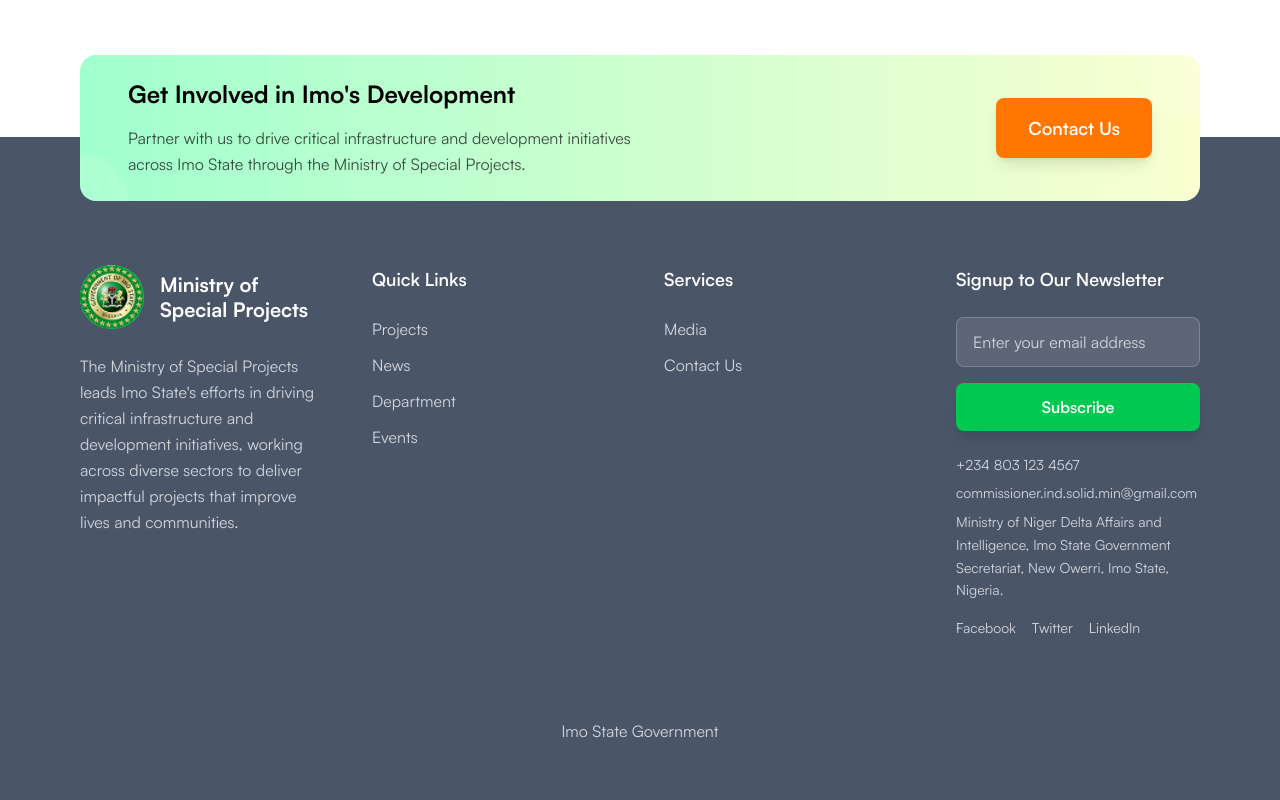
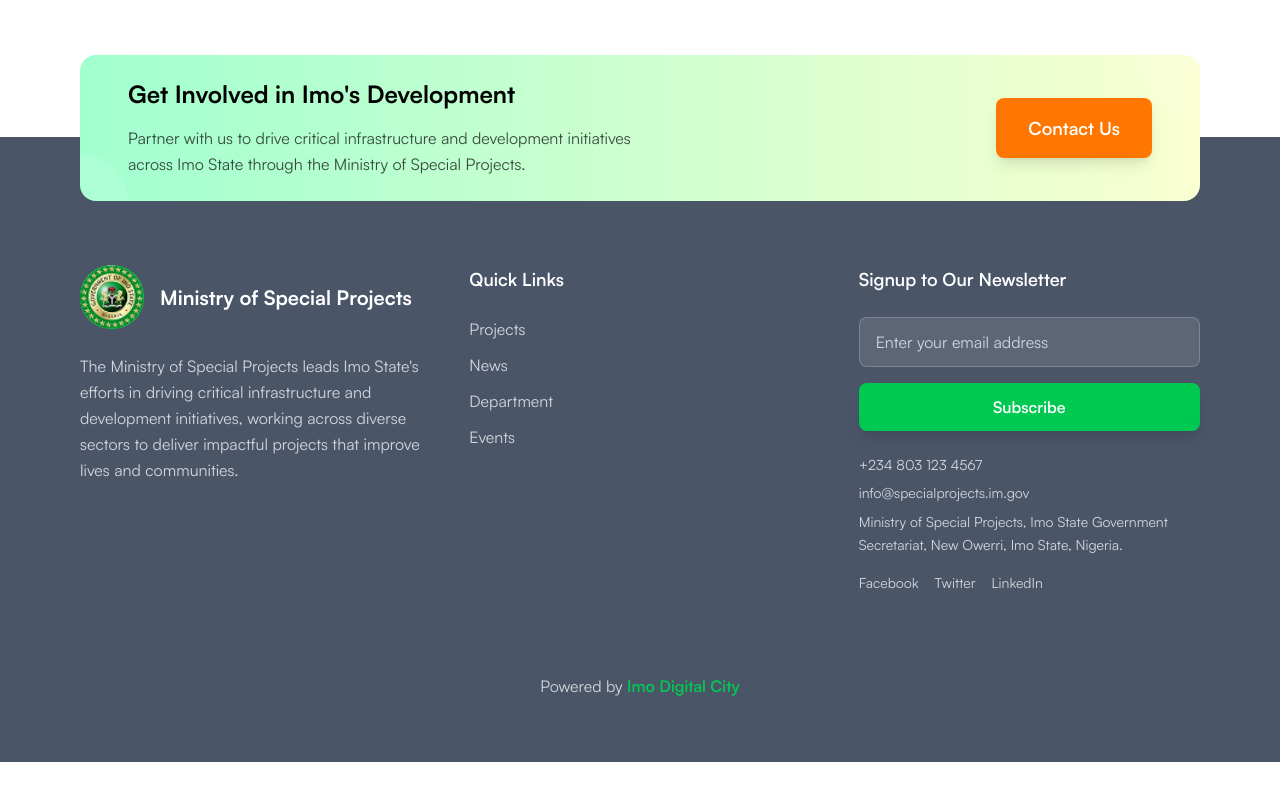
Before and after one commit to IDCLofficial/ministry-of-special-projects, a Next.js app: page /contact in a window 1280 px wide. Shown: the part 1248-2048 px from the top of the page. After the commit the page ends 2010 px from the top, so only its background shows below. Built offline with nearby package versions, Linux system fonts and the light colour scheme.

Commit message:
Make Updates from corrections

```diff
--- a/app/components/Footer.tsx
+++ b/app/components/Footer.tsx
@@ -83,7 +83,7 @@
             {/* Footer */}
             <footer className="bg-[#4A5568] text-white pb-8 sm:pb-12 md:pb-16 pt-16 sm:pt-24 md:pt-32">
                 <div className="px-4 sm:px-6 lg:px-20">
-                    <div className="grid grid-cols-1 sm:grid-cols-2 md:grid-cols-4 gap-6 sm:gap-8 md:gap-12">
+                    <div className="grid grid-cols-1 sm:grid-cols-2 md:grid-cols-3 gap-6 sm:gap-8 md:gap-12">
                         {/* Logo and Description */}
                         <AnimatedEntrance {...ANIMATION_PRESETS.CARD_FADE_UP} delay={STAGGER_DELAYS.MEDIUM[0]}>
                             <div className="sm:col-span-2 md:col-span-1">
@@ -123,18 +123,6 @@
                             </div>
                         </AnimatedEntrance>
 
-                        <AnimatedEntrance {...ANIMATION_PRESETS.CARD_FADE_UP} delay={STAGGER_DELAYS.MEDIUM[2]}>
-                            <div>
-                                <h4 className="text-base sm:text-lg font-semibold mb-3 sm:mb-4 md:mb-6 text-white relative">
-                                    Services
-                                    <div className="absolute bottom-0 left-0 w-0 h-0.5 bg-green-500 transition-all duration-300 group-hover:w-full"></div>
-                                </h4>
-                                <ul className="space-y-2 sm:space-y-3">
-                                    <li><Link href="/media" className="text-gray-300 hover:text-green-300 hover:translate-x-1 transition-all duration-300 text-sm sm:text-base inline-block">Media</Link></li>
-                                    <li><Link href="/contact" className="text-gray-300 hover:text-green-300 hover:translate-x-1 transition-all duration-300 text-sm sm:text-base inline-block">Contact Us</Link></li>
-                                </ul>
-                            </div>
-                        </AnimatedEntrance>
 
                         {/* Newsletter Signup */}
                         <AnimatedEntrance {...ANIMATION_PRESETS.CARD_FADE_UP} delay={STAGGER_DELAYS.MEDIUM[3]}>
@@ -164,9 +152,9 @@
                                 </form>
                                 <div className="mt-4 sm:mt-6 space-y-1 sm:space-y-2 text-xs sm:text-sm text-gray-300 grid">
                                     <a href="tel:+2348031234567" className="hover:text-green-300 transition-colors duration-300 cursor-pointer">+234 803 123 4567</a>
-                                    <a href="mailto:commissioner.ind.solid.min@gmail.com" className="hover:text-green-300 transition-colors duration-300 cursor-pointer">commissioner.ind.solid.min@gmail.com</a>
+                                    <a href="mailto:info@specialprojects.im.gov" className="hover:text-green-300 transition-colors duration-300 cursor-pointer">info@specialprojects.im.gov</a>
                                     <p className="leading-relaxed hover:text-gray-200 transition-colors duration-300">
-                                        Ministry of Niger Delta Affairs and Intelligence, Imo State Government Secretariat, New Owerri, Imo State, Nigeria.
+                                        Ministry of Special Projects, Imo State Government Secretariat, New Owerri, Imo State, Nigeria.
                                     </p>
                                     <div className="flex space-x-4 mt-2">
                                         <a href="https://facebook.com/imonigerdelta" target="_blank" rel="noopener noreferrer" className="hover:text-green-300 transition-colors duration-300 cursor-pointer">
@@ -186,7 +174,7 @@
 
                     <AnimatedEntrance {...ANIMATION_PRESETS.SECTION_FADE_IN} delay={600}>
                         <div className="border-t border-gray-600 mt-8 sm:mt-10 md:mt-12 pt-4 sm:pt-6 md:pt-8 text-center">
-                            <p className="text-gray-300 text-sm sm:text-base hover:text-white transition-colors duration-300">Imo State Government</p>
+                            <p className="text-gray-300 text-sm sm:text-base hover:text-white transition-colors duration-300">Powered by <Link href="https://imodigitalcity.com/" target="_blank" rel="noopener noreferrer" className="text-green-500 font-semibold hover:text-green-400 transition-colors duration-300">Imo Digital City</Link></p>
                         </div>
                     </AnimatedEntrance>
                 </div>
--- a/app/contact/page.tsx
+++ b/app/contact/page.tsx
@@ -12,15 +12,18 @@
         email: "",
         subject: "",
         message: "",
+        notRobot: false,
     });
     const [errors, setErrors] = useState<
-        Partial<Record<"name" | "company" | "phone" | "email" | "subject" | "message", string>>
+        Partial<Record<"name" | "company" | "phone" | "email" | "subject" | "message" | "notRobot", string>>
     >({});
     const [isSubmitting, setIsSubmitting] = useState(false);
 
     const handleChange = useCallback(
         (e: ChangeEvent<HTMLInputElement | HTMLTextAreaElement>) => {
-            const { name, value } = e.target;
+            const { name, type } = e.target;
+            const value = type === 'checkbox' ? (e.target as HTMLInputElement).checked : e.target.value;
+
             setFormValues((prev) => ({ ...prev, [name]: value }));
             if (errors[name as keyof typeof errors]) {
                 setErrors((prev) => {
@@ -41,6 +44,7 @@
         if (values.phone && !/^[\d\s()+-]{7,20}$/.test(values.phone)) nextErrors.phone = "Enter a valid phone";
         if (!values.subject.trim()) nextErrors.subject = "Subject is required";
         if (!values.message.trim() || values.message.trim().length < 10) nextErrors.message = "Message should be at least 10 characters";
+        if (!values.notRobot) nextErrors.notRobot = "Please confirm you are not a robot";
         return nextErrors;
     }, []);
 
@@ -57,7 +61,7 @@
             try {
                 await new Promise((resolve) => setTimeout(resolve, 1200));
                 toast.success("Message sent successfully!");
-                setFormValues({ name: "", company: "", phone: "", email: "", subject: "", message: "" });
+                setFormValues({ name: "", company: "", phone: "", email: "", subject: "", message: "", notRobot: false });
                 setErrors({});
             } finally {
                 setIsSubmitting(false);
@@ -127,7 +131,7 @@
                                     </div>
                                     <h3 className="text-xl font-bold text-gray-900 mb-2">Socials</h3>
                                     <div className="flex space-x-3">
-                                        <a href="https://www.facebook.com/p/Ministry-of-Special-Duties-Imo-State-100095781721605/" target="_blank" rel="noopener noreferrer" className="w-8 h-8 bg-green-500 rounded flex items-center justify-center hover:bg-green-600 transition-colors">
+                                        <a href="#" target="_blank" rel="noopener noreferrer" className="w-8 h-8 bg-green-500 rounded flex items-center justify-center hover:bg-green-600 transition-colors">
                                             <svg className="w-4 h-4 text-white" fill="currentColor" viewBox="0 0 24 24">
                                                 <path d="M22.675 0H1.325C.593 0 0 .593 0 1.325v21.351C0 23.407.593 24 1.325 24H12.82v-9.294H9.692v-3.622h3.128V8.413c0-3.1 1.893-4.788 4.659-4.788 1.325 0 2.463.099 2.795.143v3.24l-1.918.001c-1.504 0-1.795.715-1.795 1.763v2.313h3.587l-.467 3.622h-3.12V24h6.116c.73 0 1.323-.593 1.323-1.325V1.325C24 .593 23.407 0 22.675 0z"/>
                                             </svg>
@@ -258,12 +262,23 @@
                                     ></textarea>
                                     {errors.message && <p id="message-error" className="mt-2 text-sm text-red-600">{errors.message}</p>}
                                 </div>
+                                <div>
                                 <div className="flex items-center">
-                                    <input type="checkbox" required id="not-robot" name="not-robot" className="h-4 w-4 text-green-600 focus:ring-green-500 border-gray-300 rounded" />
+                                    <input
+                                        type="checkbox"
+                                        required
+                                        id="not-robot"
+                                        name="notRobot"
+                                        className="h-4 w-4 text-green-600 focus:ring-green-500 border-gray-300 rounded"
+                                        onChange={handleChange}
+                                        checked={formValues.notRobot}
+                                    />
                                     <label htmlFor="not-robot" className="ml-2 block text-sm text-gray-700">
                                         I&apos;m not a robot
                                     </label>
                                 </div>
+                                {errors.notRobot && <p id="not-robot-error" className="mt-2 text-sm text-red-600">{errors.notRobot}</p>}
+                            </div>
                                 <button
                                     type="submit"
                                     disabled={isSubmitting}
--- a/utils/constants/navigation.ts
+++ b/utils/constants/navigation.ts
@@ -44,6 +44,6 @@
 
 export const CONTACT_INFO = {
   address: "Ministry of Special Duties, block 10, State Secretariat Complex, Imo, Nigeria",
-  email: "imost.ministryofspecialduties@gmail.com",
+  email: "info@specialprojects.im.gov",
   phone: "0814 397 5074"
 };
```
